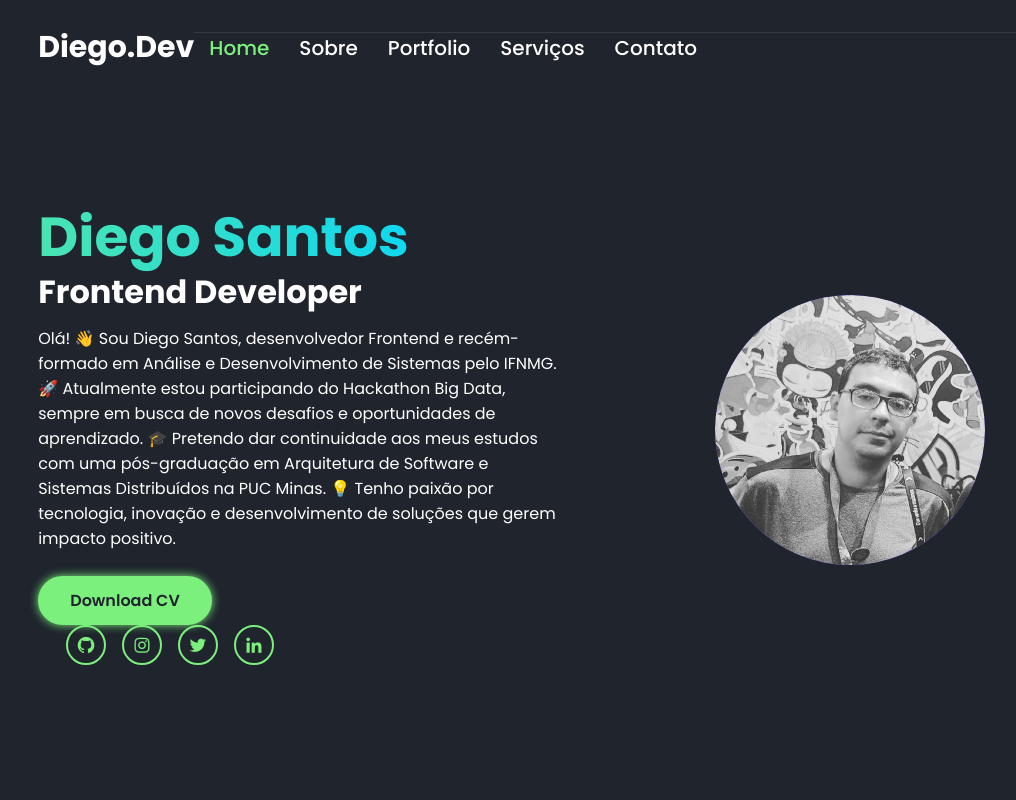
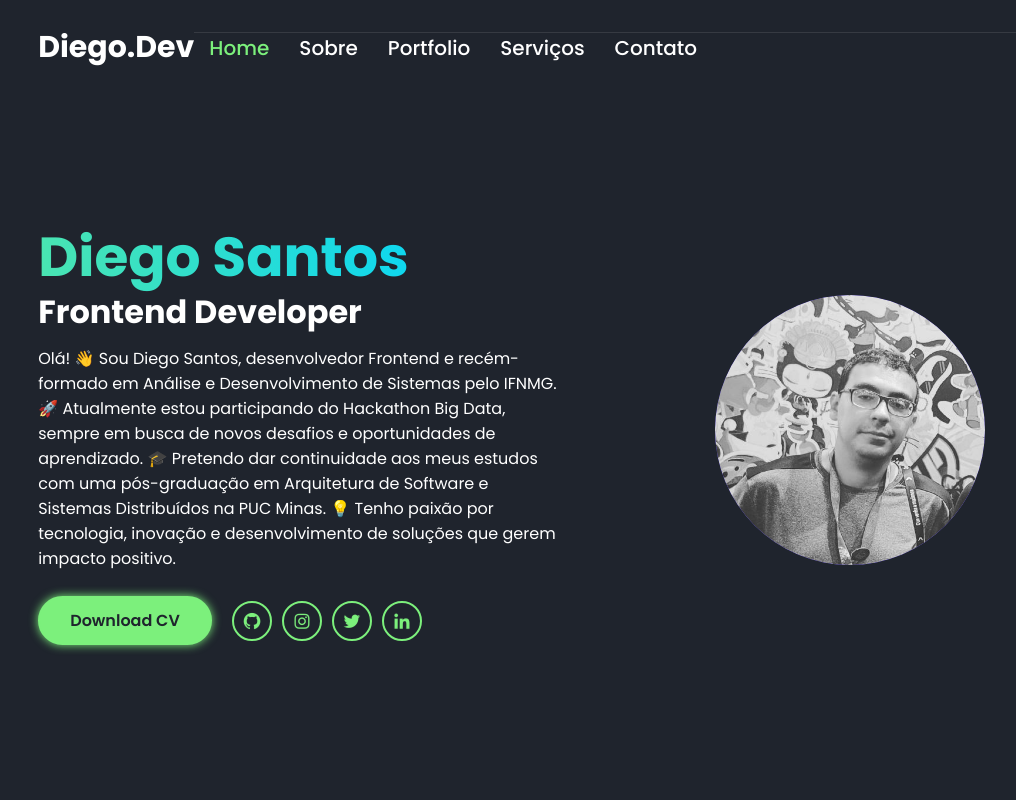
Before and after one commit to Diegodevops26/PortfolioDiego.Dev, a React (Vite) app: page / in a window 1280 px wide. Shown: the top 800 px of the page, without its empty margins (77-1093 px from the left). Built offline with nearby package versions, Linux system fonts and the light colour scheme.

Commit message:
Update style.css

```diff
--- a/src/style.css
+++ b/src/style.css
@@ -153,6 +153,14 @@ a {
     animation-delay: 1s;
 }
 
+/* Container do botão + ícones */
+.home-info .btn-sci {
+    display: flex;
+    align-items: center; /* Alinha verticalmente */
+    gap: 20px; /* Espaçamento entre botão e ícones */
+    flex-wrap: wrap; /* Garante que em telas pequenas os ícones fiquem abaixo do botão */
+}
+
 /* Botão Download CV */
 .home-info .btn-sci .btn {
     display: inline-block;
@@ -172,29 +180,28 @@ a {
 }
 
 .home-info .btn-sci .btn:hover {
-    background: transparent;
-    color: #7cf07c;
-    box-shadow: none;
+    background: #7cf07c;
+    color: #1f242d;
+    box-shadow: 0 0 10px #7cf07c;
 }
 
 /* Ícones sociais */
 .home-info .btn-sci .sci {
-    margin-left: 20px;
     display: flex;
+    align-items: center;
+    gap: 10px; /* Espaçamento entre os ícones */
 }
 
 .home-info .btn-sci .sci a {
     display: inline-flex;
+    align-items: center;
+    justify-content: center;
     padding: 8px;
     border: 2px solid #7cf07c;
-    border-radius: 50px;
+    border-radius: 50%;
     font-size: 20px;
     color: #7cf07c;
-    margin: 0 8px;
-    transition: .5s;
-    opacity: 0;
-    transform: translateY(30px);
-    animation: fade-slide 1.2s ease forwards;
+    transition: 0.3s;
 }
 
 .home-info .btn-sci .sci a:nth-child(1) { animation-delay: 1.7s; }
```
